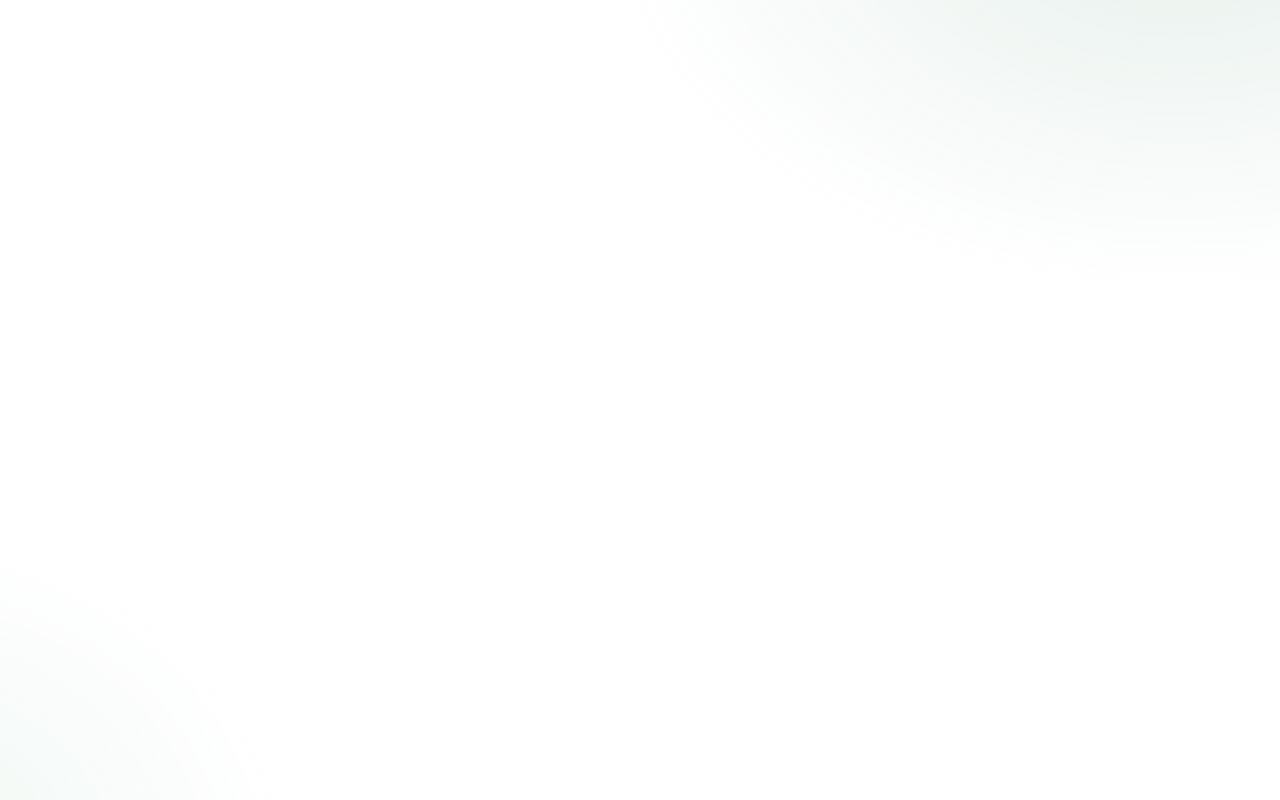
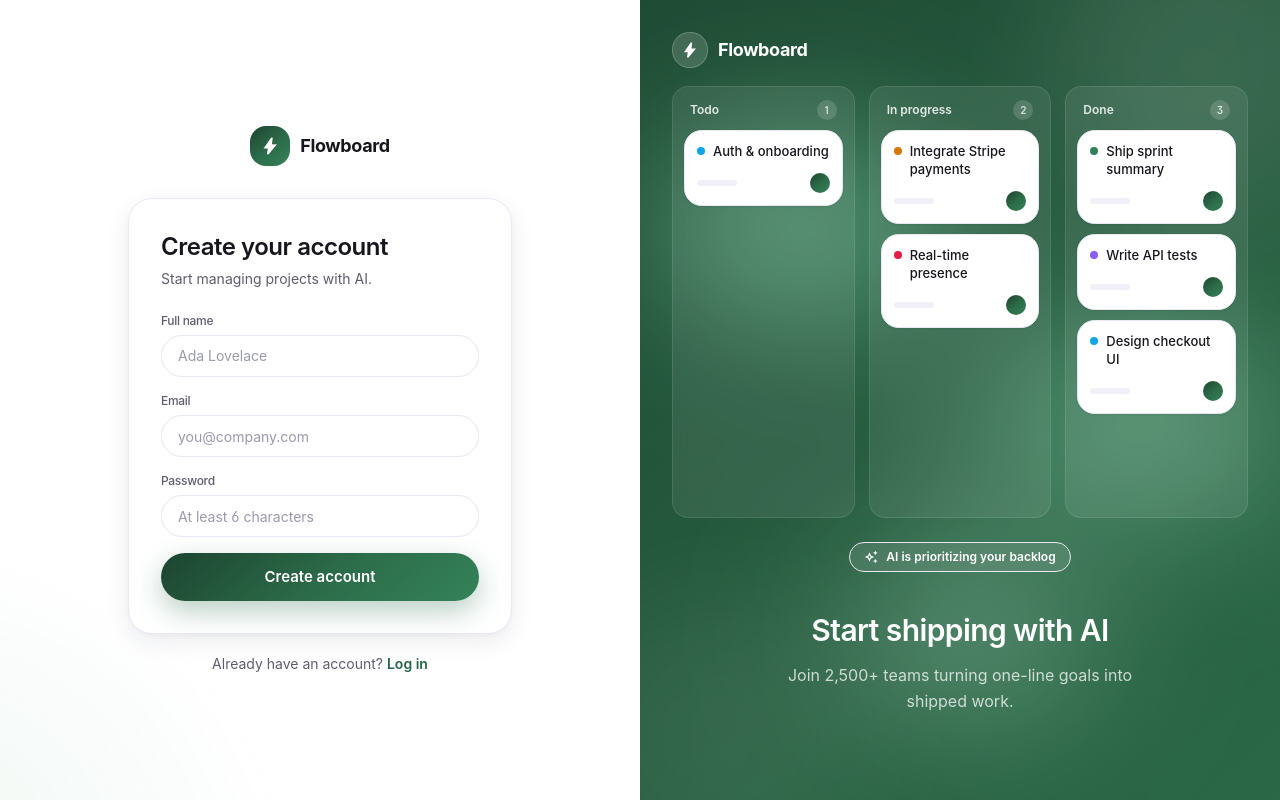
Before and after one commit to stkmukund/react-dashboard-starter, a React (Vite) app: page /register in a window 1280 px wide. Before the commit this address had no page. Built offline with nearby package versions, Linux system fonts and the light colour scheme.

Commit message:
log in and register page completed

```diff
--- a/index.html
+++ b/index.html
@@ -6,7 +6,7 @@
     <meta name="viewport" content="width=device-width, initial-scale=1.0" />
     <link
       rel="stylesheet"
-      href="https://fonts.googleapis.com/css2?family=Material+Symbols+Outlined:opsz,wght,FILL,GRAD@24,400,0,0"
+      href="https://fonts.googleapis.com/css2?family=Material+Symbols+Outlined:opsz,wght,FILL,GRAD@20..48,100..700,0..1,-50..200"
     />
     <title>react-starter-ts</title>
   </head>
--- a/src/App.tsx
+++ b/src/App.tsx
@@ -4,6 +4,7 @@ import { BrowserRouter, Route, Routes } from 'react-router-dom'
 import { AuthProvider } from './context/AuthContext'
 import RootPage from './pages'
 import LoginPage from './pages/login'
+import RegisterPage from './pages/register'
 import { PublicOnlyRoute } from './routes'
 
 function App() {
@@ -22,14 +23,14 @@ function App() {
               </PublicOnlyRoute>
             }
           />
-          {/* <Route
+          <Route
             path="/register"
             element={
               <PublicOnlyRoute>
-                <Register />
+                <RegisterPage />
               </PublicOnlyRoute>
             }
-          /> */}
+          />
 
           {/* <Route
             element={
--- a/src/components/auth/AuthAside.tsx
+++ b/src/components/auth/AuthAside.tsx
@@ -86,7 +86,8 @@ const AuthAside: React.FC<AuthAsideProps> = ({
                 <span className="flex h-9 w-9 items-center justify-center rounded-xl bg-white/15 ring-1 ring-inset ring-white/20">
                     <Icon
                         name="bolt"
-                        className="text-white text-[18px]"
+                        className="text-white"
+                        size={18}
                         filled
                     />
                 </span>
@@ -104,7 +105,8 @@ const AuthAside: React.FC<AuthAsideProps> = ({
                 <div className="mt-6 inline-flex items-center gap-2 rounded-full border border-white/20 bg-white/10 px-3.5 py-1.5 text-xs font-semibold backdrop-blur">
                     <Icon
                         name="auto_awesome"
-                        className="text-[14px]"
+                        className=""
+                        size={14}
                     />
                     AI is prioritizing your backlog
                 </div>
--- a/src/pages/login/index.tsx
+++ b/src/pages/login/index.tsx
@@ -78,7 +78,7 @@ const LoginPage = () => {
             <div className="brand-gradient flex h-10 w-10 items-center justify-center rounded-2xl shadow-(--shadow-card)">
               <Icon
                 name="bolt"
-                filled
+                filled={true}
                 size={20}
                 className="text-white"
               />
--- /dev/null
+++ b/src/pages/register/index.tsx
@@ -0,0 +1,151 @@
+import type { FormEvent } from "react";
+import { useState } from "react";
+import toast from "react-hot-toast";
+import { Link, useNavigate } from "react-router-dom";
+import Icon from "../../components/ui/Icon";
+import { useAuth } from "../../context/AuthContext";
+import { Input } from "../../components/ui/Input";
+import Button from "../../components/ui/Button";
+import AuthAside from "../../components/auth/AuthAside";
+
+interface RegisterForm {
+    name: string;
+    email: string;
+    password: string;
+}
+
+const RegisterPage: React.FC = () => {
+    const { register } = useAuth();
+    const navigate = useNavigate();
+
+    const [form, setForm] = useState<RegisterForm>({
+        name: "",
+        email: "",
+        password: "",
+    });
+
+    const [loading, setLoading] = useState<boolean>(false);
+
+    const onSubmit = async (e: FormEvent<HTMLFormElement>) => {
+        e.preventDefault();
+
+        if (form.password.length < 6) {
+            return toast.error("Password must be at least 6 characters");
+        }
+
+        setLoading(true);
+
+        try {
+            await register(form);
+            toast.success("Account created!");
+            navigate("/dashboard", { replace: true });
+        } catch (err) {
+            const error = err as Error;
+            toast.error(error.message || "Something went wrong");
+        } finally {
+            setLoading(false);
+        }
+    };
+
+    return (
+        <div className="flex min-h-screen">
+            <div className="flex w-full items-center justify-center px-4 py-10 lg:w-1/2">
+                <div className="w-full max-w-sm animate-in">
+                    <Link
+                        to="/"
+                        className="mb-8 flex items-center justify-center gap-2.5 font-semibold"
+                    >
+                        <div className="brand-gradient flex h-10 w-10 items-center justify-center rounded-2xl shadow-(--shadow-card)">
+                            <Icon
+                                name="bolt"
+                                filled={true}
+                                size={20}
+                                className="text-white"
+                            />
+                        </div>
+
+                        <span className="font-display text-lg font-bold tracking-tight">
+                            Flowboard
+                        </span>
+                    </Link>
+
+                    <div className="card rounded-3xl p-8 shadow-(--shadow-soft)">
+                        <h1 className="font-display text-2xl font-semibold tracking-tight">
+                            Create your account
+                        </h1>
+
+                        <p className="mt-1.5 text-sm text-muted">
+                            Start managing projects with AI.
+                        </p>
+
+                        <form onSubmit={onSubmit} className="mt-6 space-y-4">
+                            <Input
+                                id="name"
+                                label="Full name"
+                                placeholder="Ada Lovelace"
+                                autoComplete="name"
+                                required
+                                value={form.name}
+                                onChange={(e) =>
+                                    setForm({ ...form, name: e.target.value })
+                                }
+                            />
+
+                            <Input
+                                id="email"
+                                label="Email"
+                                type="email"
+                                placeholder="you@company.com"
+                                autoComplete="email"
+                                required
+                                value={form.email}
+                                onChange={(e) =>
+                                    setForm({ ...form, email: e.target.value })
+                                }
+                            />
+
+                            <Input
+                                id="password"
+                                label="Password"
+                                type="password"
+                                placeholder="At least 6 characters"
+                                autoComplete="new-password"
+                                required
+                                value={form.password}
+                                onChange={(e) =>
+                                    setForm({ ...form, password: e.target.value })
+                                }
+                            />
+
+                            <Button
+                                type="submit"
+                                size="lg"
+                                className="w-full"
+                                loading={loading}
+                            >
+                                Create account
+                            </Button>
+                        </form>
+                    </div>
+
+                    <p className="mt-5 text-center text-sm text-muted">
+                        Already have an account?{" "}
+                        <Link
+                            to="/login"
+                            className="font-semibold text-brand-600 hover:text-brand-500"
+                        >
+                            Log in
+                        </Link>
+                    </p>
+                </div>
+            </div>
+
+            <AuthAside
+                title="Start shipping with AI"
+                subtitle="Join 2,500+ teams turning one-line goals into shipped work."
+            />
+        </div>
+    );
+};
+
+export default RegisterPage;
```
